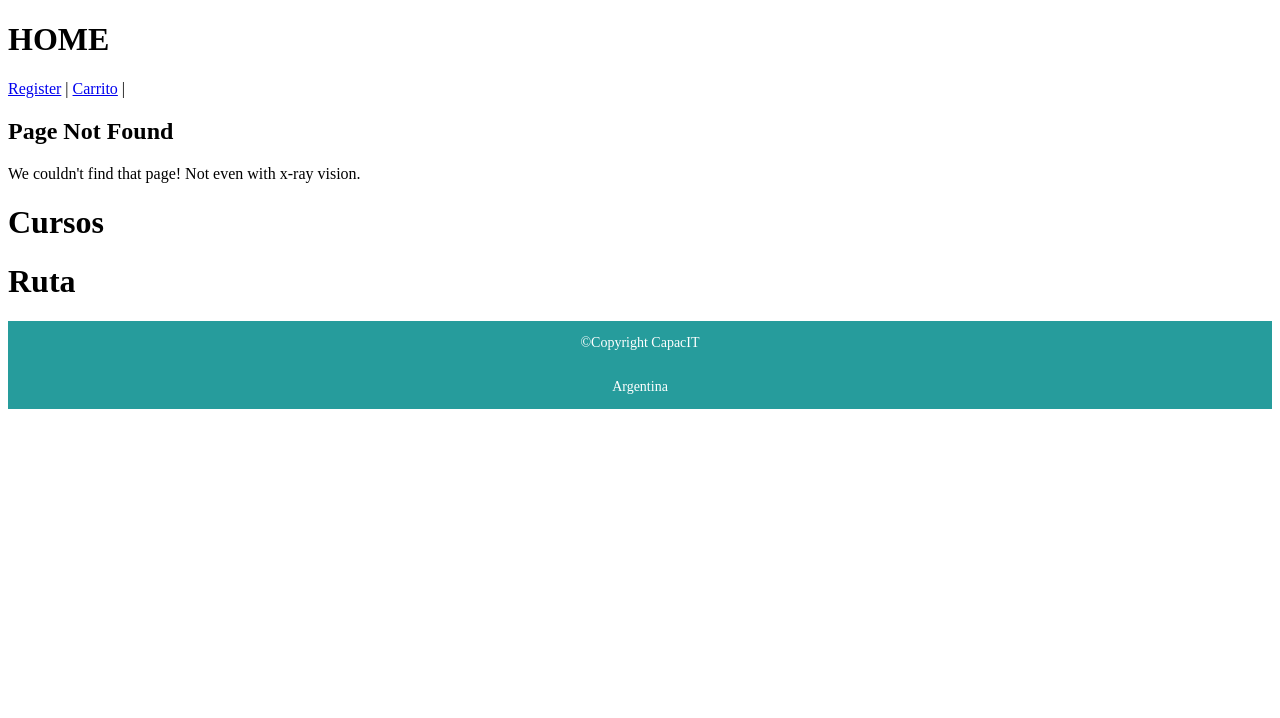
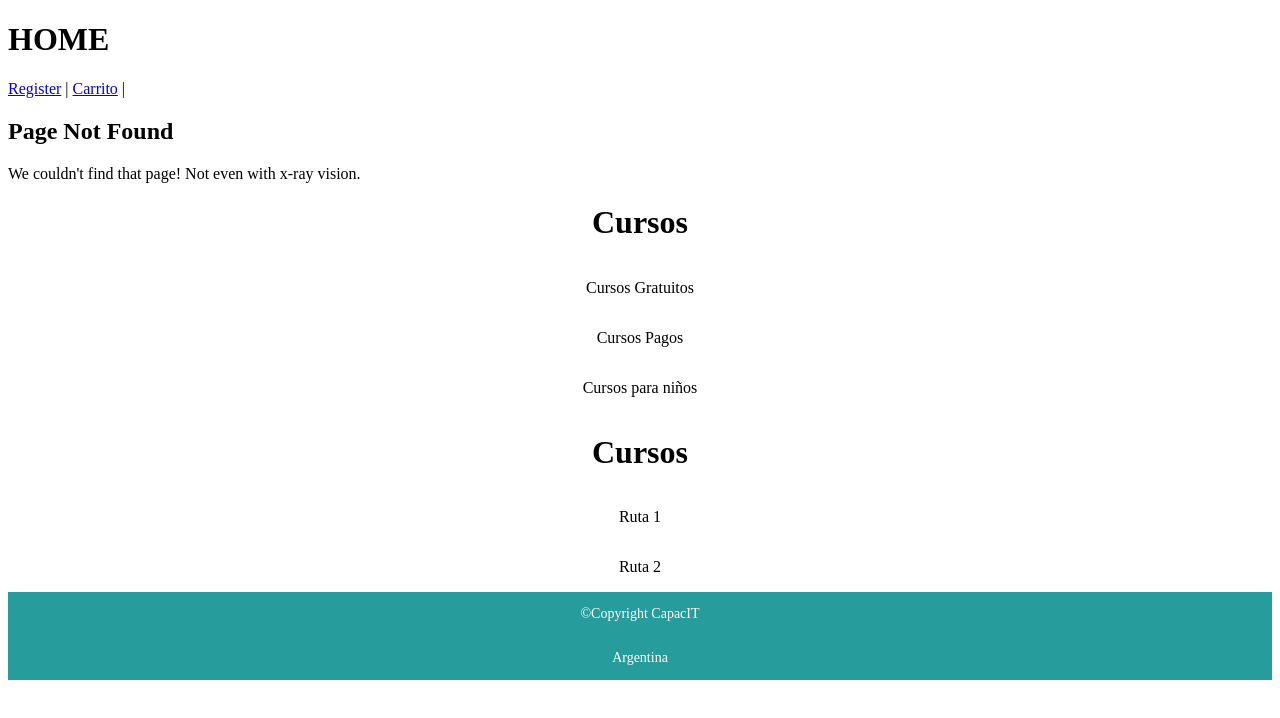
Before and after one commit to abrilramos12/Proyecto_Grupal-Ispc, an Angular app in the folder Front-end/CapacitApp/: page /cursos in a window 1280 px wide. Before the commit this address had no page. Shown: the top 718 px of the page. Built offline with nearby package versions, Linux system fonts and the light colour scheme.

Commit message:
Agrego contenido en sección curso y ruta

```diff
--- a/Front-end/CapacitApp/src/app/cursos/cursos.component.html
+++ b/Front-end/CapacitApp/src/app/cursos/cursos.component.html
@@ -1 +1,22 @@
-<h1>Cursos </h1>
+<h1 style="display: flex; justify-content: center;">Cursos</h1>
+
+
+<main>
+
+      <div style="display: flex; justify-content: center;">
+          <img src="" class="img-fluid"> <br><br>
+          <p class="cursos-descripcion">Cursos Gratuitos <a href="login.html"></a></p>
+      </div>
+
+      <div style="display: flex; justify-content: center;">
+          <img src="" class="img-fluid"><br><br>
+          <p class="cursos-descripcion">Cursos Pagos<a href="login.html"></a></p>
+      </div>
+
+
+      <div style="display: flex; justify-content: center;">
+          <img src="" class="img-fluid"><br><br>
+          <p class="cursos-descripcion">Cursos para niños<a href="login.html"></a></p>
+      </div>
+
+</main>
--- a/Front-end/CapacitApp/src/app/rutas/rutas.component.html
+++ b/Front-end/CapacitApp/src/app/rutas/rutas.component.html
@@ -1 +1,16 @@
-<h1>Ruta</h1>
+<h1 style="display: flex; justify-content: center;">Cursos</h1>
+
+
+<main>
+
+      <div style="display: flex; justify-content: center;">
+
+            <p class="ruta-2">Ruta 1<a href="login.html"></a></p>
+      </div>
+
+      <div style="display: flex; justify-content: center;">
+
+          <p class="ruta-2">Ruta 2<a href="login.html"></a></p>
+      </div>
+
+</main>
```
Also changed, not shown: 1 other file (tests, documents, lock files or other folders).
